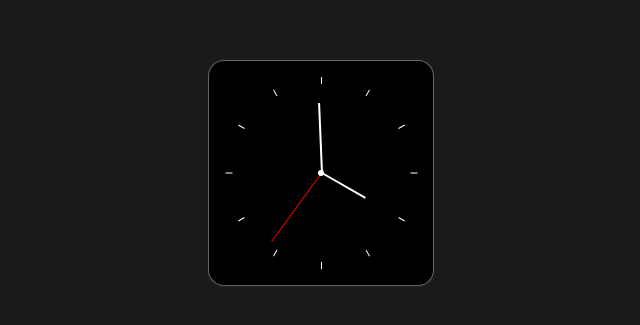
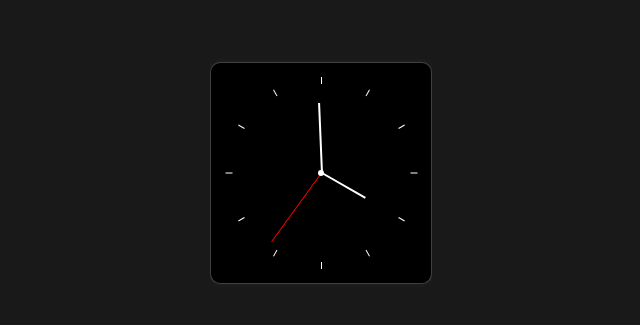
Before and after one commit to josuelm874/clock-analogic, a plain HTML site: page index.html in a window 1280 px wide. Shown: the part 227-552 px from the top of the page, 319-959 px from the left. Drawn offline with Linux system fonts and the light colour scheme.

Commit message:
Update index.html

```diff
--- a/index.html
+++ b/index.html
@@ -16,9 +16,9 @@
     }
     .container {
   background: #000;
-  border: 1px solid #ffffff66;
-  border-radius: 16px;
-  padding: 12px;
+  border: 0.1px solid #ffffff40;
+  border-radius: 10px;
+  padding: 10px;
   box-shadow: 0 0 8px rgba(255, 255, 255, 0.05);
 }
 
```
